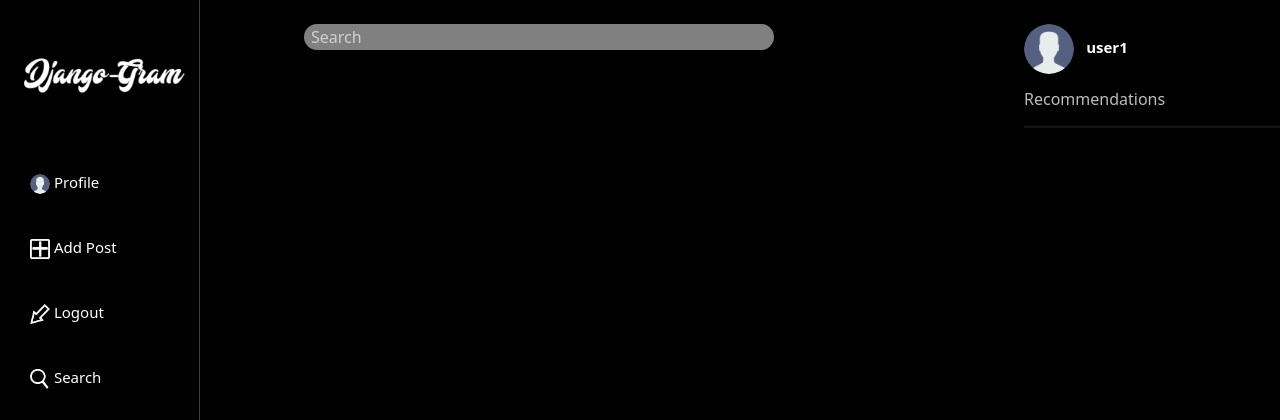
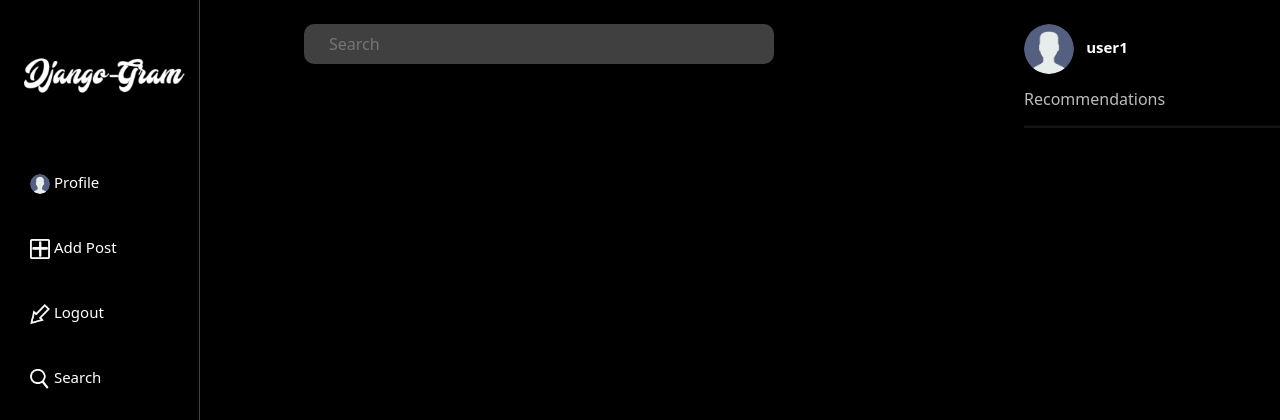
Before and after one commit to AleksandrZhukovin/DjangoInstagram, a Django app: page /search/ in a window 1280 px wide. Shown: the top 420 px of the page. Run offline with Django 4.2, Linux system fonts and the light colour scheme; a user stored in the database is signed in; data comes from the database, SQL or seed files in the repository; some libraries are stand-ins or nearby versions.

Commit message:
six(style): fix css search style

```diff
--- a/static/styles/search.css
+++ b/static/styles/search.css
@@ -1,10 +1,12 @@
 .form_e {
   outline: none;
   width: 70%;
-  background-color: #808080;
-  border-radius: 13px;
+  height: 30px;
+  background-color: #404040;
+  border-radius: 10px;
   color: white;
   border: 0px;
+  padding: 20px;
 }
 
 .btn_e {
@@ -18,6 +20,6 @@
 
 ::placeholder {
   padding-left: 5px;
-  color: #d0d0d0;
+  color: #808080
   opacity: 1;
 }
```
